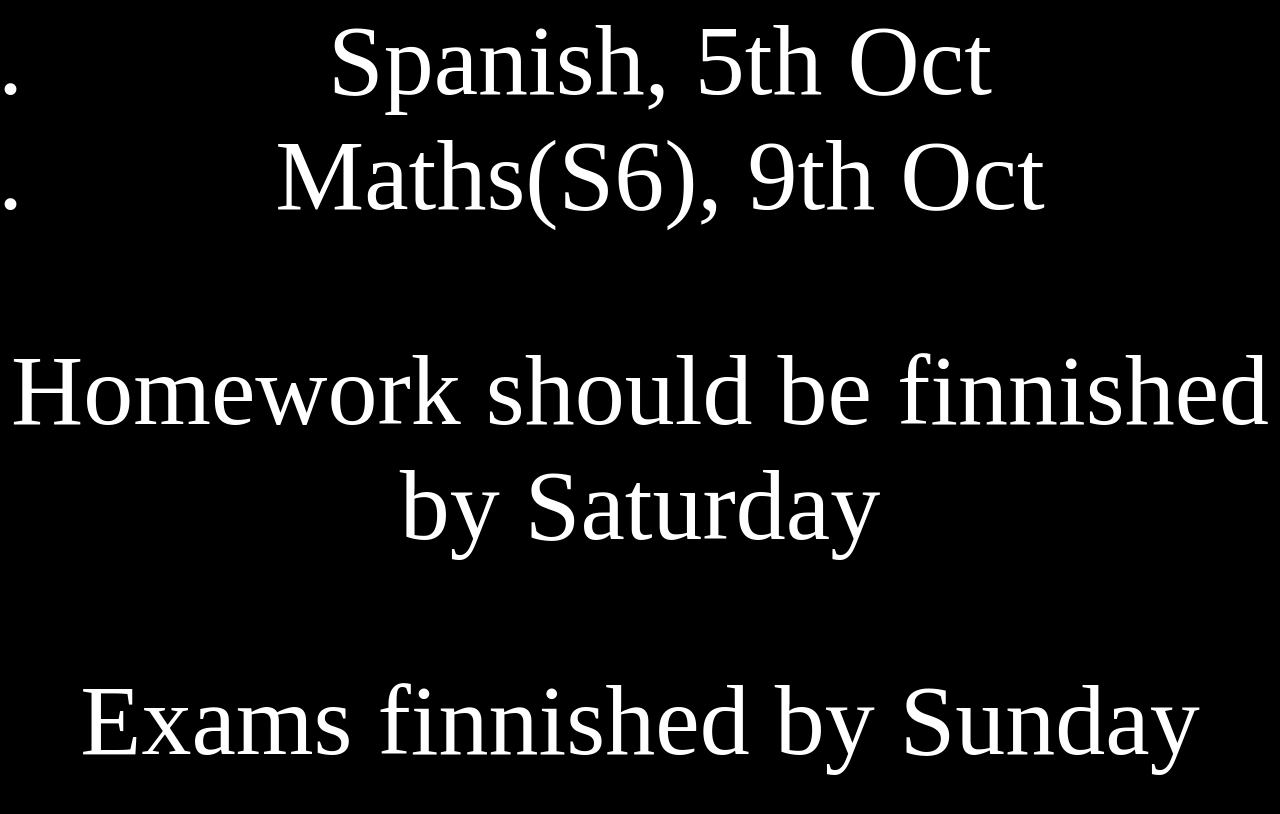
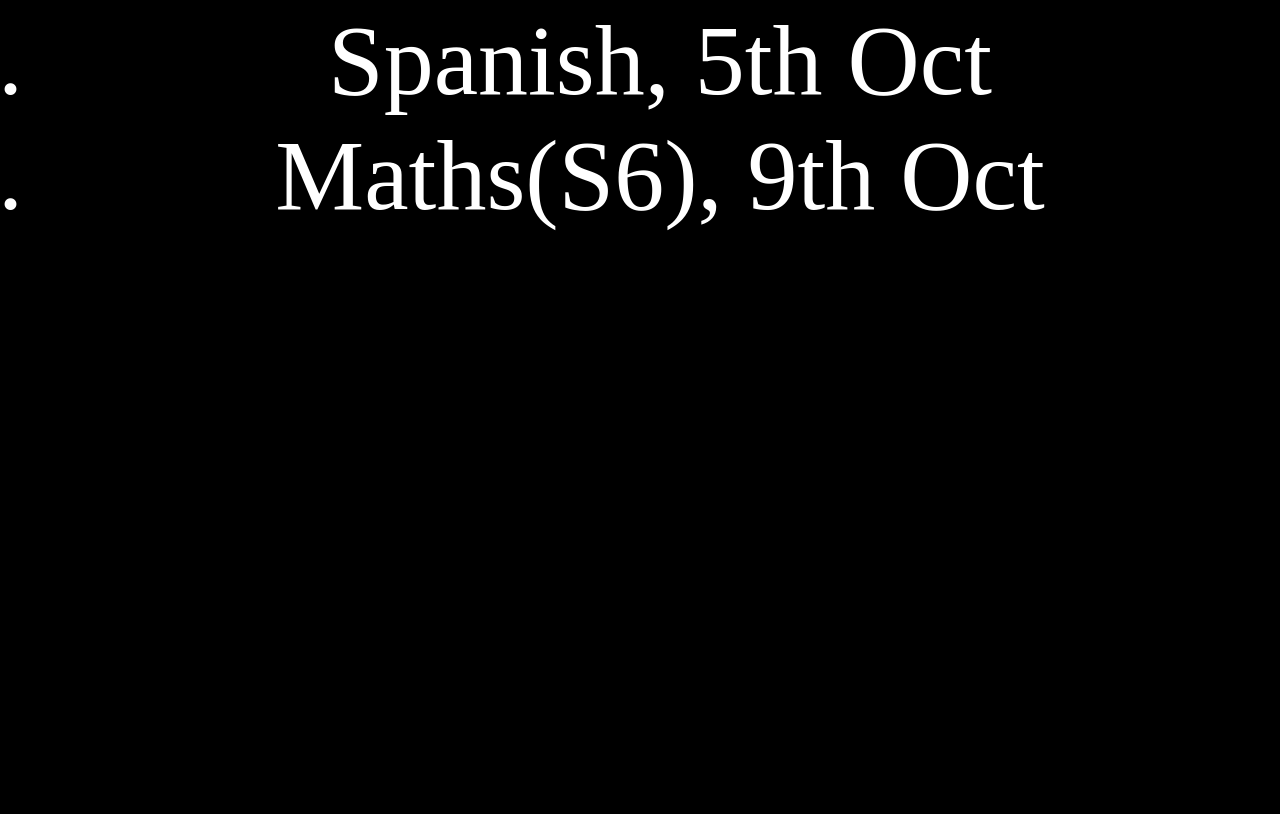
Before and after one commit to ronaldopoop56/todo, a plain HTML site: page index.html in a window 1280 px wide. Shown: the part 1178-1992 px from the top of the page. After the commit the page ends 1511 px from the top, so only its background shows below. Drawn offline with Linux system fonts and the light colour scheme.

Commit message:
Update index.html

```diff
--- a/index.html
+++ b/index.html
@@ -22,8 +22,4 @@
         <li>Spanish, 5th Oct</li>
         <li>Maths(S6), 9th Oct </li>
     </ol>
-
-
-    <p>Homework should be finnished by Saturday</p>
-    <p>Exams finnished by Sunday</p>
 </html>
```
